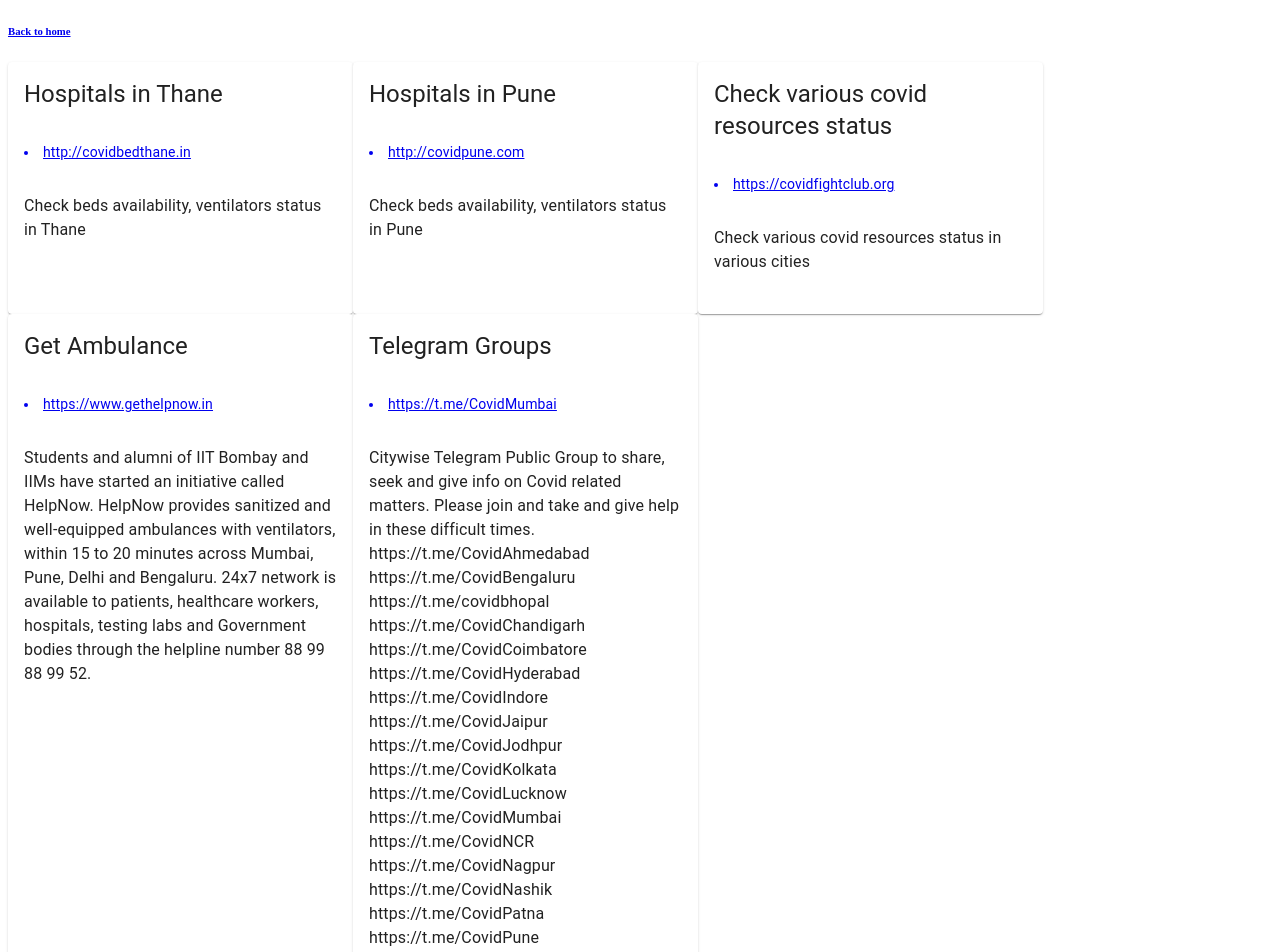
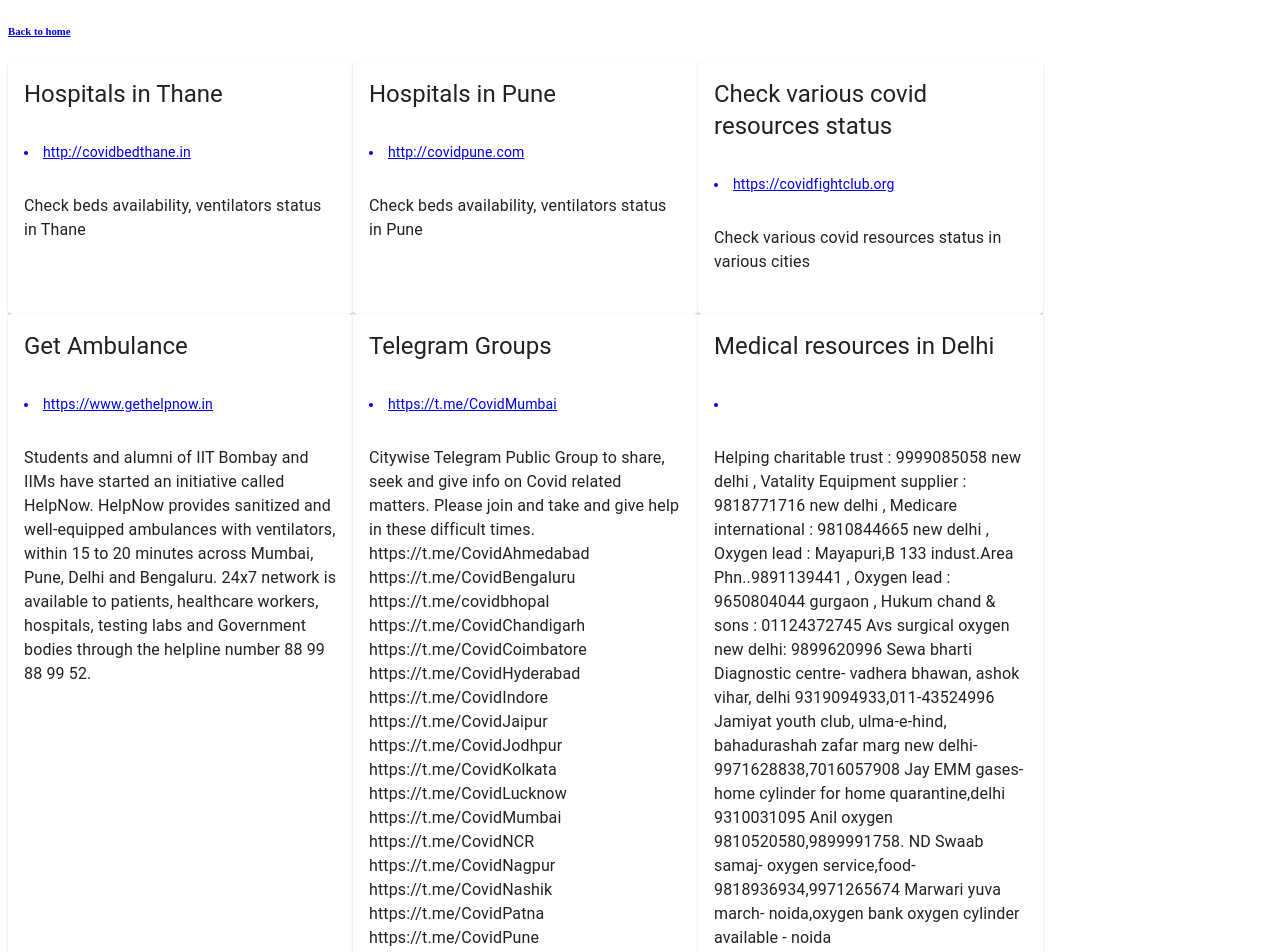
Before and after one commit to chetan-acharekar/covidinfo, a Next.js app: page /useful-links in a window 1280 px wide. Shown: the top 952 px of the page. Built offline with nearby package versions, Linux system fonts and the light colour scheme.

Commit message:
added delhi info

```diff
--- a/pages/useful-links.js
+++ b/pages/useful-links.js
@@ -81,7 +81,109 @@ export default function UseFulLinks() {
                 "https://t.me/CovidSurat\n" +
                 "https://t.me/CovidUdaipur\n" +
                 "https://t.me/CovidVaranasi "
-        }]
+        },
+        {
+            url:"",
+            title:"Medical resources in Delhi",
+            description:
+                "Helping charitable trust  : 9999085058 new delhi \n" +
+                ", Vatality Equipment supplier : 9818771716 new delhi \n " +
+                ", Medicare international : 9810844665 new delhi\n" +
+                ", Oxygen lead : Mayapuri,B 133 indust.Area Phn..9891139441\n" +
+                ", Oxygen lead :  9650804044 gurgaon\n" +
+                ", Hukum chand & sons : 01124372745\n" +
+                "\n" +
+                "Avs surgical oxygen new delhi: 9899620996\n" +
+                "\n" +
+                "Sewa bharti Diagnostic centre- vadhera bhawan, ashok vihar, delhi 9319094933,011-43524996\n" +
+                "\n" +
+                "Jamiyat youth club, ulma-e-hind, bahadurashah zafar marg new delhi- 9971628838,7016057908\n" +
+                "\n" +
+                "Jay EMM gases- home cylinder for home quarantine,delhi 9310031095 \n" +
+                "\n" +
+                "Anil oxygen 9810520580,9899991758.\n" +
+                "ND\n" +
+                "Swaab samaj-  oxygen service,food- 9818936934,9971265674\n" +
+                "\n" +
+                "Marwari yuva march- noida,oxygen bank  oxygen cylinder available - noida \n" +
+                "9211162600,9953545358,9911092813.\n" +
+                "\n" +
+                "Phatak Habash khan,Food, oxygen rifil delhi- 9810888857 \n" +
+                "\n" +
+                "Gali Qasim jaan,Lal kuan,garan road delhi-\n" +
+                "Humayun, siraj 9811136674,9871421342\n" +
+                "oxygen rifil\n" +
+                "\n" +
+                "Kisan ganj,islam ganj,sheesh mahal-ND\n" +
+                "faeem,Ateeq- 7838572759,9873423252\n" +
+                " oxygen rifil\n" +
+                "\n" +
+                "Ballimaran-delhi\n" +
+                "anas ibrahim,faraz chamri wale- 7982191004,9899037929\n" +
+                " oxygen rifil\n" +
+                "\n" +
+                "Nawaw Ganj,Naya mohalla Pul Bangash- sufiyan, ismail box-9310559924,9971200546\n" +
+                " oxygen rifil\n" +
+                "\n" +
+                "Bara hindu rao, Beri wala bag- Delhi\n" +
+                "Uzair Ahmed, md usmaan- 9999896460,9560887266\n" +
+                " oxygen rifil\n" +
+                "\n" +
+                "Okhla-Batla house chauk,neta ji shariq husain United Against Hate-9990431468\n" +
+                " oxygen rifil\n" +
+                "\n" +
+                "Okhla- Ayaaz, shariq peetal wale, Anas tihar batla- 9891541476,9811656382,9873112797\n" +
+                "New friends colony- jawad ur rehman chairman- 7292072776\n" +
+                " oxygen rifil\n" +
+                "\n" +
+                "Hauz rani- new delhi\n" +
+                "Farooq siddique,\n" +
+                "emergency oxygen and cylinder- 9999869483\n" +
+                "\n" +
+                "Mustfabaad- delhi, Mohd waasil- 9312950509\n" +
+                " emergency oxygen and cylinder\n" +
+                "\n" +
+                "Azad Market Mohd shariq- 9899435380\n" +
+                " emergency oxygen and cylinder\n" +
+                "\n" +
+                "Ajmeri gate Mohammad Taqi-9811160019\n" +
+                " emergency oxygen and cylinder\n" +
+                "\n" +
+                "Khucha Chellan Mohd suhail- 9810376335\n" +
+                " emergency oxygen and cylinder\n" +
+                "\n" +
+                "Kalan Mahal  Jawed Akhter- 9818333501\n" +
+                " emergency oxygen and cylinder\n" +
+                "\n" +
+                "Turkman Gate, Mohd Farmaan- 9811623880\n" +
+                " emergency oxygen and cylinder\n" +
+                "\n" +
+                "Dariyaganj delhi, Farman sahab- 9811623860\n" +
+                "\n" +
+                "Talent Ngo, Turkman gate, Irshad Ahmed- 9810221954,9313483314\n" +
+                " oxygen and Equipments\n" +
+                "\n" +
+                "Shakoor ki bandi, Mohd Anas- 8750205734\n" +
+                " emergency oxygen and cylinder\n" +
+                "\n" +
+                "Tihara Bairam khan, syed abrar ali-  9999690269\n" +
+                " oxygen refil\n" +
+                "\n" +
+                "Chandni chowk,Bag wali masjid,Tayyab Ehsan- 9810235786\n" +
+                " oxygen refil\n" +
+                "\n" +
+                "Wazirabaad delhi,28 futa road, near Jama masjid, Gali-9,Mohd salim\n" +
+                " oxygen refil\n" +
+                "\n" +
+                "Rohini sec-8,C-7/236 Mr.Yash--9811868466\n" +
+                " oxygen refil\n" +
+                "\n" +
+                "Rohini sec-11,H3/5,6 Mr. Anjani kumar--8950276817\n" +
+                " oxygen refil\n" +
+                "\n" +
+                "Arvind jain,Oxygen silender and oxygen- all delhi\n" +
+                "9315686858"
+        },]
 
     const items = []
 
```
